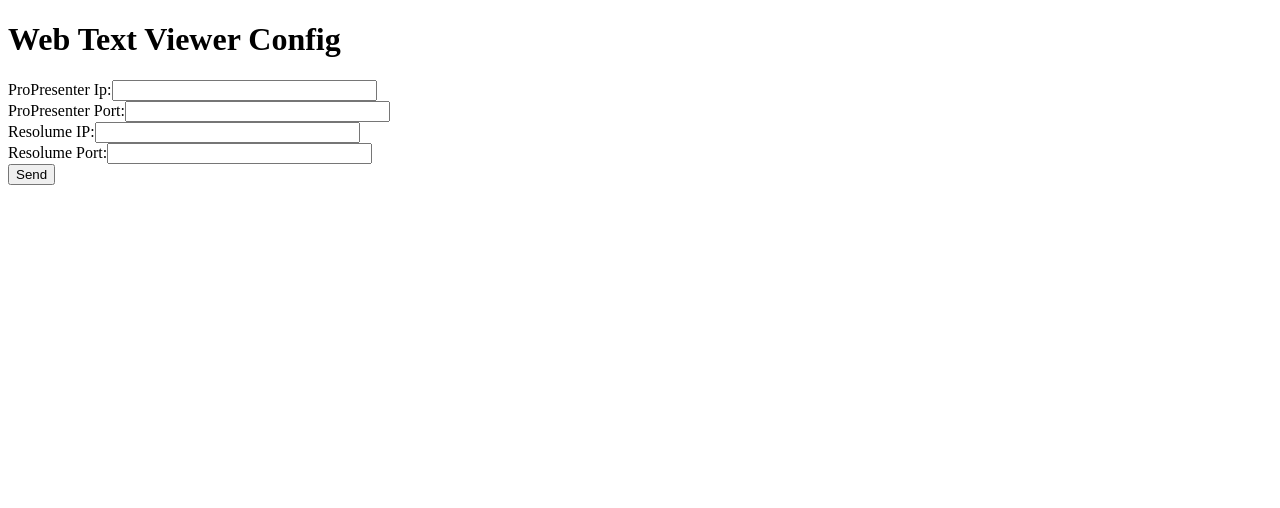
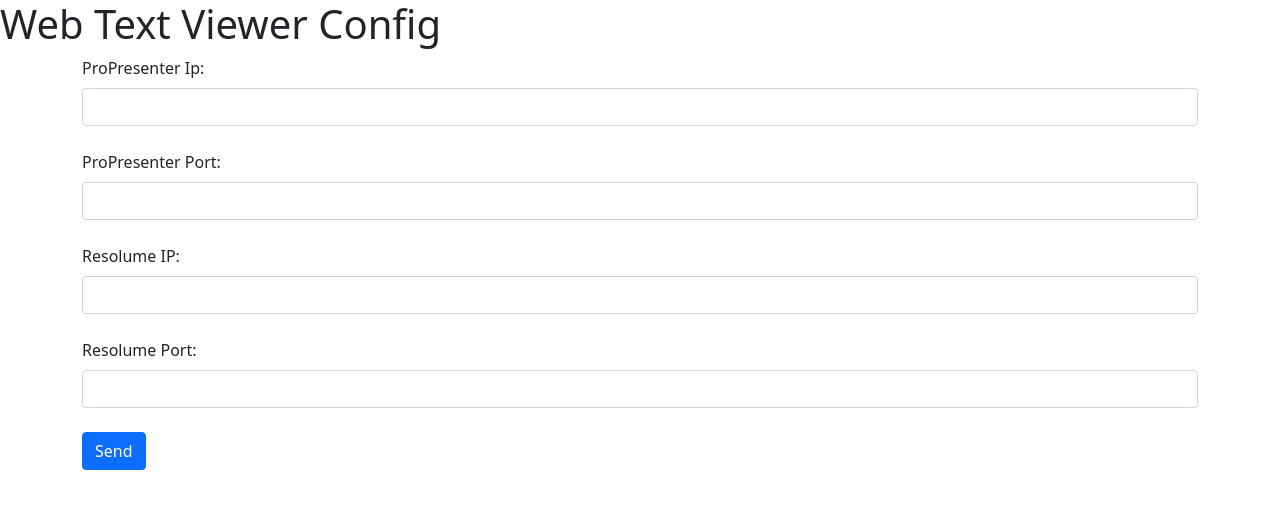
Before and after one commit to XoTENoC/Lyrify, a website: page views/index.html in a window 1280 px wide. Drawn offline with nearby package versions, Linux system fonts and the light colour scheme; no server answers.

Commit message:
adding bootstrap

```diff
--- a/views/index.html
+++ b/views/index.html
@@ -5,6 +5,8 @@
     <meta http-equiv="X-UA-Compatible" content="IE=edge">
     <meta name="viewport" content="width=device-width, initial-scale=1.0">
     <title>Document</title>
+    <link rel="stylesheet" href="https://cdn.jsdelivr.net/npm/bootstrap@5.1.3/dist/css/bootstrap.min.css" integrity="sha384-1BmE4kWBq78iYhFldvKuhfTAU6auU8tT94WrHftjDbrCEXSU1oBoqyl2QvZ6jIW3" crossorigin="anonymous">
+
     <script src="/socket.io/socket.io.js"></script>
     <script type="text/javascript">
 
@@ -54,11 +56,20 @@
     <div class="slide_text"></div>
 
     <div class="container">
-        <label for="proPresenterIP">ProPresenter Ip:</label><input type="text" id="proPresenterIP" value="" size="30" /><br />
-        <label for="proPresenterPORT">ProPresenter Port:</label><input type="text" id="proPresenterPORT" value="" size="30" /><br />
-        <label for="resolumeIP">Resolume IP:</label><input type="text" id="resolumeIP" value="" size="30" /><br />
-        <label for="resolumePORT">Resolume Port:</label><input type="text" id="resolumePORT" value="" size="30" /><br />
-        <button id="send_server">Send</button>
+
+        <label for="proPresenterIP" class="form-label">ProPresenter Ip:</label>
+        <input class="form-control" type="text" id="proPresenterIP" value="" size="30" /><br />
+
+        <label for="proPresenterPORT" class="form-label">ProPresenter Port:</label>
+        <input class="form-control" type="text" id="proPresenterPORT" value="" size="30" /><br />
+
+        <label for="resolumeIP" class="form-label">Resolume IP:</label>
+        <input class="form-control" type="text" id="resolumeIP" value="" size="30" /><br />
+
+        <label for="resolumePORT" class="form-label">Resolume Port:</label>
+        <input class="form-control" type="text" id="resolumePORT" value="" size="30" /><br />
+
+        <button class="btn btn-primary" id="send_server">Send</button>
     </div>
 
 </body>
```
